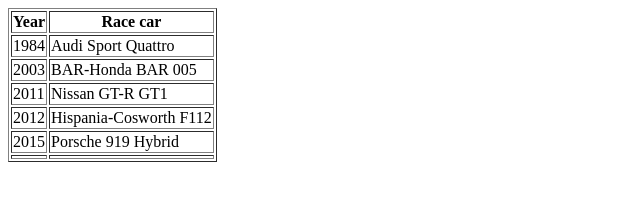
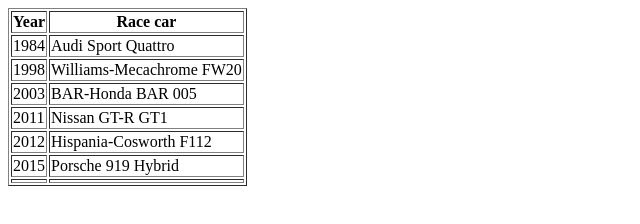
Before and after one commit to schavez21/RepositorioPrueba, a plain HTML site: page index.html in a window 1280 px wide. Shown: the whole page, without its empty margins (0-640 px from the left). Drawn offline with Linux system fonts and the light colour scheme.

Commit message:
Added Williams FW20 '98

```diff
--- a/index.html
+++ b/index.html
@@ -8,6 +8,7 @@
     <table border="1">
       <tr><th>Year</th><th>Race car</th></tr>
       <tr><td>1984</td><td>Audi Sport Quattro</td></tr>
+      <tr><td>1998</td><td>Williams-Mecachrome FW20</td></tr>
       <tr><td>2003</td><td>BAR-Honda BAR 005</td></tr>
       <tr><td>2011</td><td>Nissan GT-R GT1</td></tr>
       <tr><td>2012</td><td>Hispania-Cosworth F112</td></tr>
```
